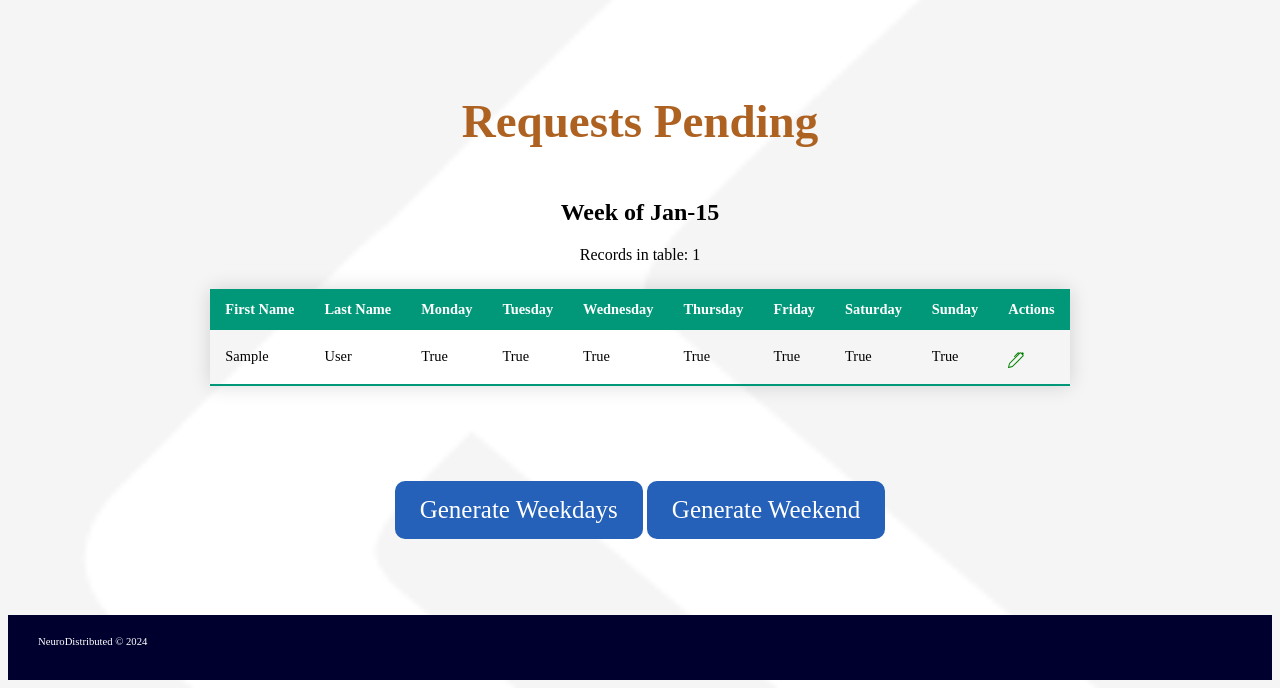
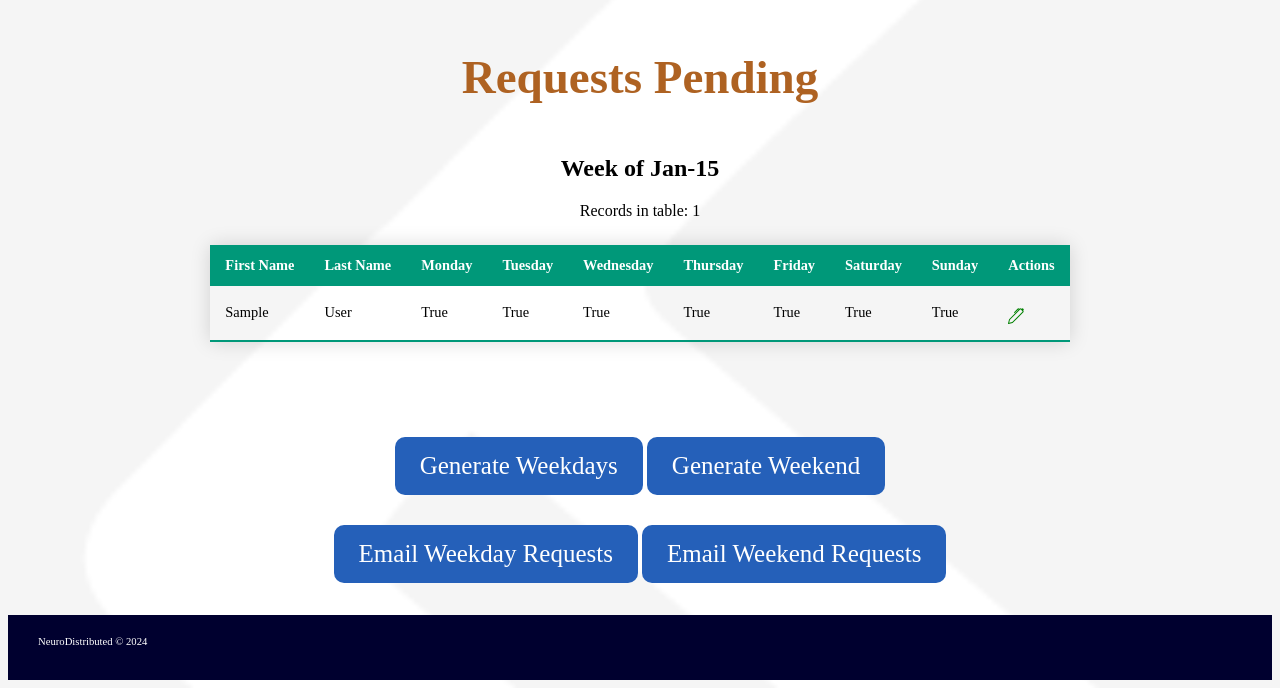
Before and after one commit to Gypsaman/loft_golf, a Flask app: page /requests in a window 1280 px wide. Shown: the part 112-800 px from the top of the page. Run offline with Flask 3, Linux system fonts and the light colour scheme; a user stored in the database is signed in; tables that the repository leaves empty hold one stand-in row (values such as "Sample post"); some libraries are stand-ins or nearby versions; some web fonts are replaced.

Commit message:
email requests

```diff
--- a/webproject/routes/requests.py
+++ b/webproject/routes/requests.py
@@ -92,7 +92,12 @@ def generate_requests(category):
 
     return redirect(url_for('teetimes.pairings',page=1))
 
+@requests.route('/requests/email/<category>')
+@login_required
+def email_requests(category):
+    messaging.tee_times_available(get_curr_week(),category)
 
+    return redirect(url_for('requests.view_requests'))
 
 @requests.route('/requests')
 @login_required
--- a/webproject/templates/requests/view_requests.html
+++ b/webproject/templates/requests/view_requests.html
@@ -13,5 +13,15 @@
             </button>
         </div>
     </div>
+    <div class="neuro-flex-row" style="margin-top: 10px;">
+        <div>
+            <button class="neuro-button-main" onclick="window.location.href='/requests/email/weekday'">
+                Email Weekday Requests
+            </button>
+            <button class="neuro-button-main" onclick="window.location.href='/requests/email/weekend'">
+                Email Weekend Requests
+            </button>
+        </div>
+    </div>
 </div>
 {% endblock %}
```
